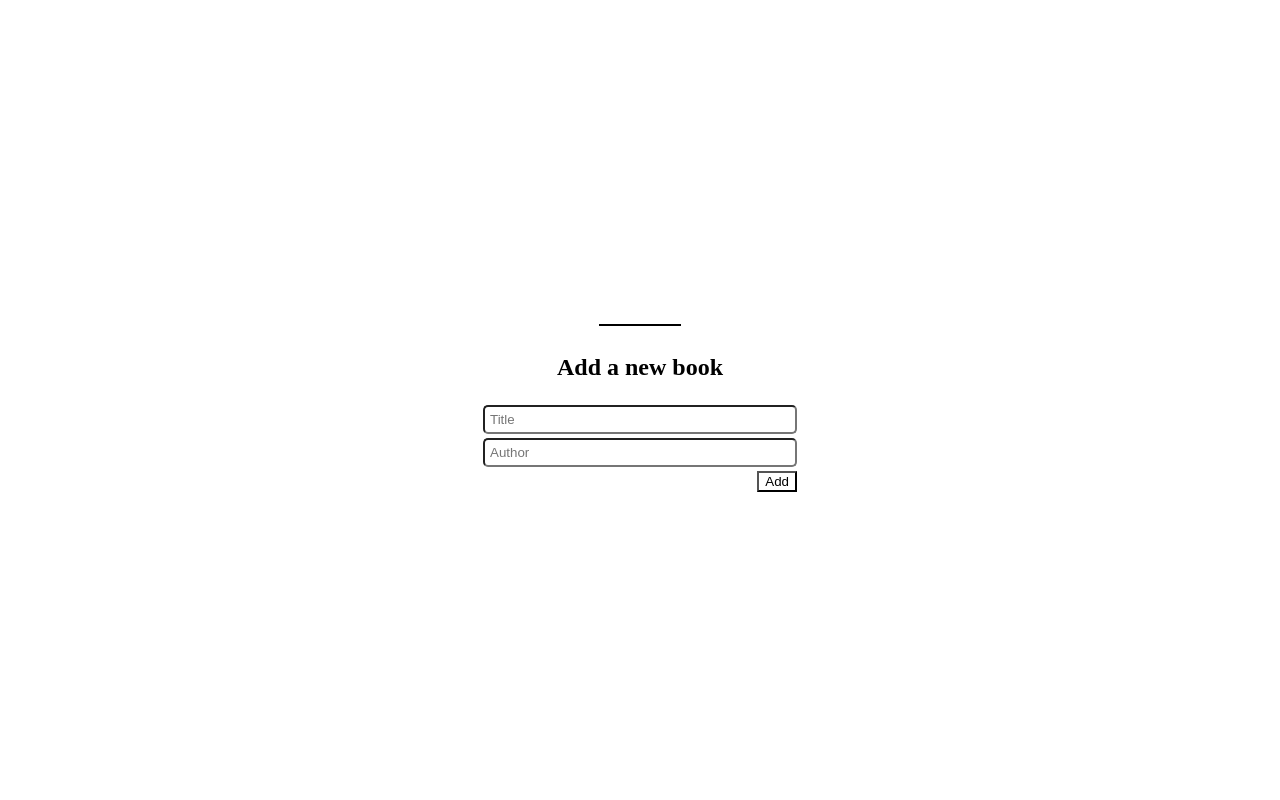
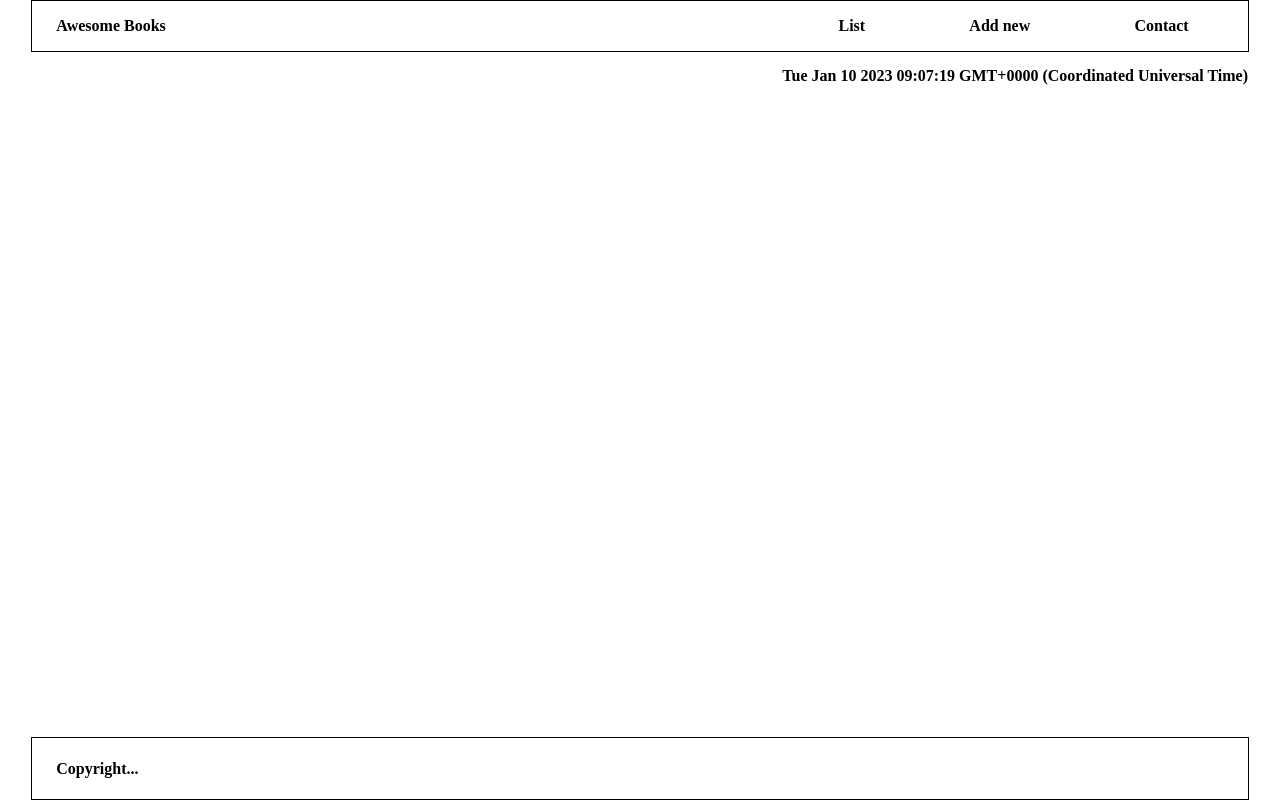
Before and after one commit to Shakir-Hussain12/AwesomeBooks, a website: page index.html in a window 1280 px wide. Drawn offline with Linux system fonts and the light colour scheme.

Commit message:
Added navbar,contact section and styled page layout

```diff
--- a/index.html
+++ b/index.html
@@ -8,15 +8,43 @@
     <link rel="stylesheet" href="style.css" />
   </head>
   <body>
+    <header>
+      <nav class="navbar">
+          <a class="nav-brand" href="">Awesome Books</a>
+          <ul class="nav-links">
+            <li><a href="#content">List</a></li>
+            <li><a href="#newform">Add new</a></li>
+            <li><a href="#contact">Contact</a></li>
+          </ul>
+      </nav>
+    </header>
+    <h1 class="date"></h1>
     <section id="content"></section>
-    <hr />
+    <section id="newform" class="inactive">
       <form>
         <h2>Add a new book</h2>
         <input type="text" id="title" required placeholder="Title" />
         <input type="text" id="author" required placeholder="Author" />
         <div id="btn"><button>Add</button></div>
       </form>
-
+    </section>
+    <section id="contact" class="inactive">
+      <div class="info">
+        <h2 class="head">Contact Information</h2>
+        <div class="supporting">
+          <h3>Do you have any questions or just want to say hello?</h3>
+          <h3>You can reach out!</h3>
+          <ul>
+            <li>Our Email: <a href="">mail@gmail.com</a></li>
+            <li>Phone Number: <a href="">+92123456789</a></li>
+            <li>Address: <address>Streetname 22, 84503 City, Country</address></li>
+          </ul>
+        </div>
+      </div>
+    </section>
+    <footer>
+      <h4>Copyright...</h4>
+    </footer>
     <script src="./script.js"></script>
   </body>
 </html>
--- a/script.js
+++ b/script.js
@@ -2,8 +2,12 @@ const btn = document.querySelector('#btn');
 const title = document.querySelector('#title');
 const author = document.querySelector('#author');
 const book = document.querySelector('#content');
+const myDate = document.querySelector('.date');
 const data = JSON.parse(localStorage.getItem('bookData')) || [];
 
+let d = new Date();
+d = d.toString();
+myDate.innerText = d;
 class NewBook {
   addItem = (title, author) => {
     if (title && author) {
--- a/style.css
+++ b/style.css
@@ -6,6 +6,48 @@ body {
   justify-content: center;
   align-items: center;
   height: 100vh;
+  box-sizing: border-box;
+  overflow-x: hidden;
+}
+
+a {
+  text-decoration: none;
+  font-weight: bold;
+  color: black;
+}
+
+header {
+  min-width: 95%;
+  border: 1px solid;
+  position: fixed;
+  top: 0;
+  z-index: 1;
+}
+
+.date {
+  font-size: 16px;
+  text-align: right;
+  display: block;
+  min-width: 95%;
+  position: absolute;
+  top: 7vh;
+  padding: 0 2%;
+  padding-bottom: 10%;
+}
+
+.navbar {
+  display: flex;
+  justify-content: space-between;
+  align-items: center;
+  padding: 0 2%;
+}
+
+.nav-links {
+  display: flex;
+  justify-content: space-between;
+  min-width: 30%;
+  padding: 0 3%;
+  list-style: none;
 }
 
 .books_container {
@@ -13,6 +55,23 @@ body {
   display: flex;
   flex-direction: column;
   gap: 3px;
+}
+
+.info {
+  min-width: 95%;
+  display: flex;
+  flex-direction: column;
+  align-items: center;
+}
+
+.head {
+  font-size: 3rem;
+  margin-bottom: 0;
+}
+
+.supporting {
+  margin-top: 1%;
+  font-size: 20px;
 }
 
 #content {
@@ -81,6 +140,33 @@ button {
   background: none;
 }
 
+address {
+  display: inline;
+}
+
+footer {
+  min-width: 95%;
+  border: 1px solid;
+  position: absolute;
+  bottom: 0;
+}
+
+.inactive {
+  display: none;
+}
+
+.supporting > h3 {
+  margin: 0;
+}
+
+footer > h4 {
+  padding-inline-start: 2%;
+}
+
+.supporting > ul {
+  font-size: 1.2rem;
+}
+
 @media screen and (min-width: 768px) {
   #content {
     width: 70%;
```
Lines whose indentation alone changed are shown as unchanged.
